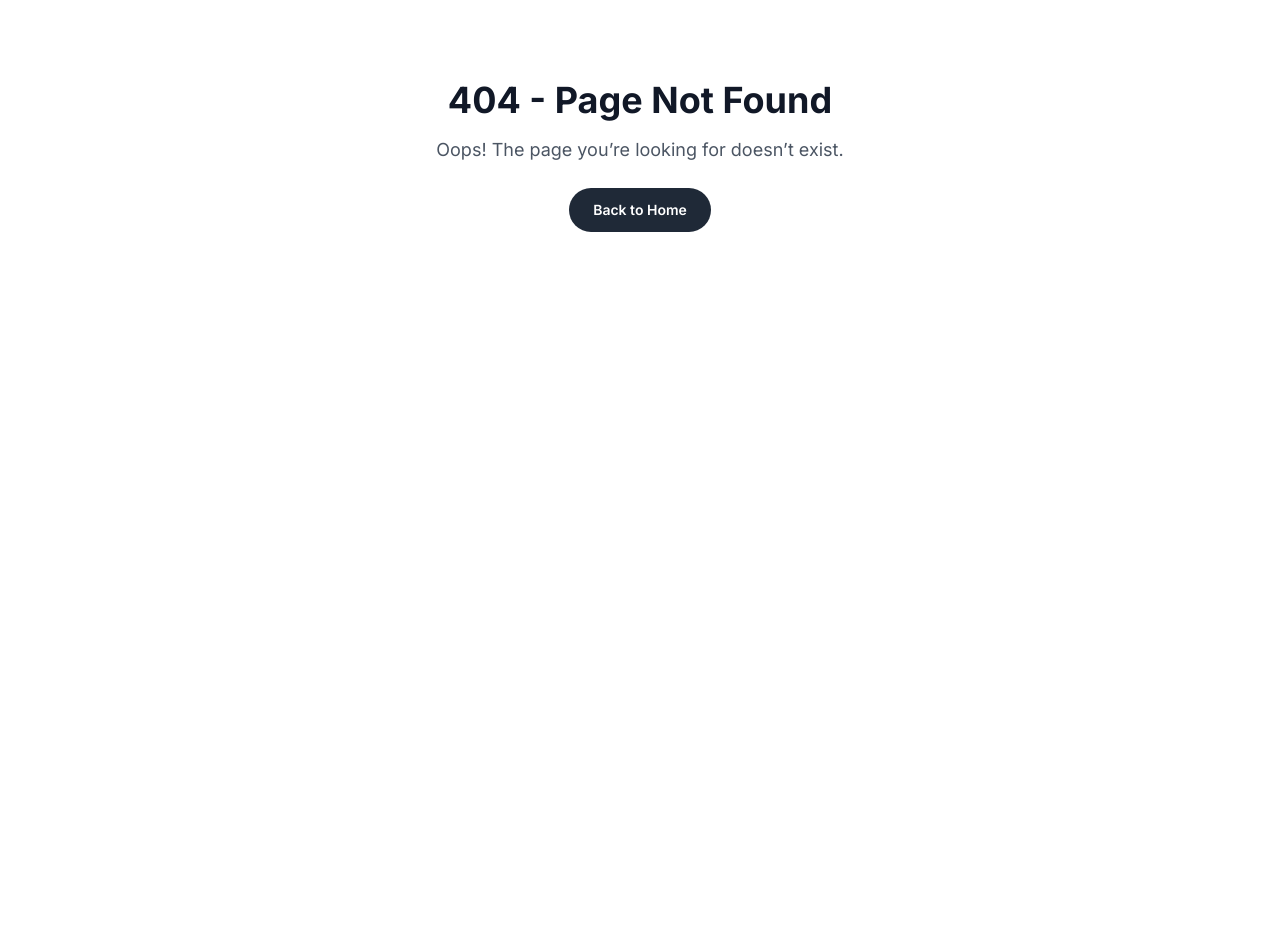
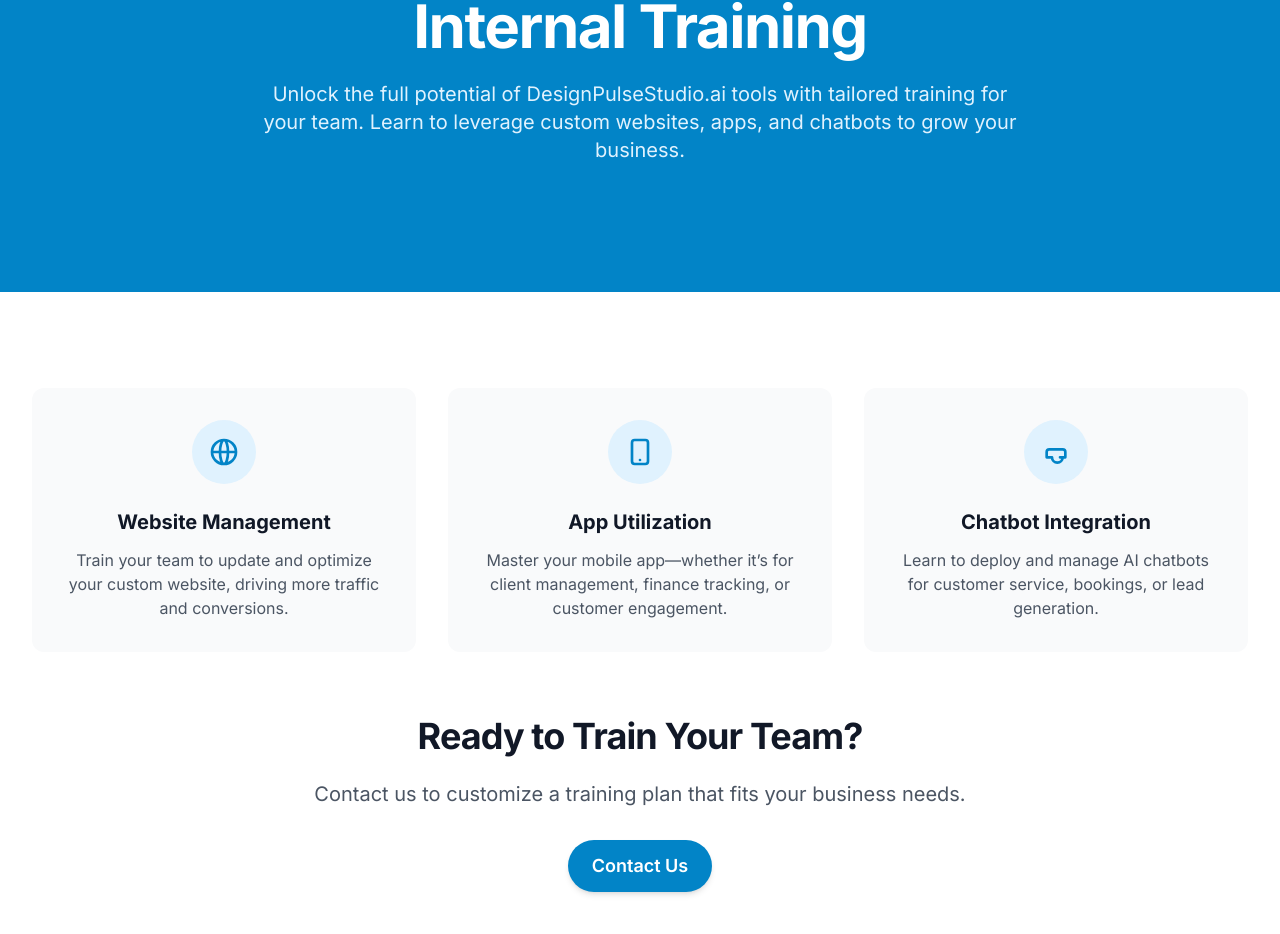
Before and after one commit to zvlu/DesignPulseLandingPage, a React (Vite) app: page /internal-training in a window 1280 px wide. Before the commit this address had no page. Shown: the part 244-1178 px from the top of the page. Before the commit the page ends 800 px from the top, so only its background shows below. Built offline with nearby package versions, Linux system fonts and the light colour scheme.

Commit message:
Add Internal Training page with nav tab and route

```diff
--- a/src/App.tsx
+++ b/src/App.tsx
@@ -19,7 +19,8 @@ import PrivacyPolicyPage from './pages/PrivacyPolicyPage';
 import DocumentationPage from './pages/DocumentationPage';
 import HelpCenterPage from './pages/HelpCenterPage';
 import FAQPage from './pages/FAQPage';
-import NotFoundPage from './pages/NotFoundPage'; // Add this
+import NotFoundPage from './pages/NotFoundPage';
+import InternalTrainingPage from './pages/InternalTrainingPage'; // Add this
 
 function App() {
   return (
@@ -43,8 +44,9 @@ function App() {
         <Route path="documentation" element={<DocumentationPage />} />
         <Route path="help" element={<HelpCenterPage />} />
         <Route path="faq" element={<FAQPage />} />
+        <Route path="internal-training" element={<InternalTrainingPage />} /> {/* Add this */}
       </Route>
-      <Route path="*" element={<NotFoundPage />} /> {/* Add this */}
+      <Route path="*" element={<NotFoundPage />} />
     </Routes>
   );
 }
--- a/src/components/Navbar.tsx
+++ b/src/components/Navbar.tsx
@@ -42,6 +42,7 @@ const Navbar: React.FC = () => {
     { to: '/pricing', label: 'Pricing' },
     { to: '/faq', label: 'FAQ' },
     { to: '/contact', label: 'Contact' },
+    { to: '/internal-training', label: 'Training', icon: <BookOpen className="h-4 w-4 mr-1" /> }, // New Training tab
   ];
 
   const portfolioLinks = [
@@ -199,7 +200,7 @@ const Navbar: React.FC = () => {
                           `flex items-center py-2 px-3 text-sm font-medium ${
                             isActive
                               ? 'text-gray-900 bg-gray-100 rounded-md'
-                              : 'text-gray-600 hover:text-gray-900 hover:bg-gray-50'
+                            : 'text-gray-600 hover:text-gray-900 hover:bg-gray-50'
                           } transition-colors duration-200`
                         }
                         onClick={handlePortfolioClick} // Close dropdown and menu on click
--- /dev/null
+++ b/src/pages/InternalTrainingPage.tsx
@@ -0,0 +1,122 @@
+import React from 'react';
+import { Link } from 'react-router-dom';
+
+const InternalTrainingPage: React.FC = () => {
+  return (
+    <>
+      {/* Hero Section */}
+      <section className="bg-primary-600 text-white">
+        <div className="container section">
+          <div className="text-center max-w-3xl mx-auto">
+            <h1 className="heading-xl mb-6">Internal Training</h1>
+            <p className="text-xl text-primary-100 mb-8">
+              Unlock the full potential of DesignPulseStudio.ai tools with tailored training for your team. Learn to leverage custom websites, apps, and chatbots to grow your business.
+            </p>
+          </div>
+        </div>
+      </section>
+
+      {/* Training Offerings */}
+      <section className="bg-white">
+        <div className="container section">
+          <div className="grid grid-cols-1 md:grid-cols-3 gap-8 mb-16">
+            {/* Website Training */}
+            <div className="bg-gray-50 p-8 rounded-xl text-center">
+              <div className="bg-primary-100 p-4 rounded-full w-16 h-16 flex items-center justify-center mx-auto mb-6">
+                <svg className="h-8 w-8 text-primary-600" fill="none" stroke="currentColor" viewBox="0 0 24 24">
+                  <path strokeLinecap="round" strokeLinejoin="round" strokeWidth="2" d="M21 12a9 9 0 01-9 9m9-9a9 9 0 00-9-9m9 9H3m9 9a9 9 0 01-9-9m9 9c1.657 0 3-4.03 3-9s-1.343-9-3-9m0 18c-1.657 0-3-4.03-3-9s1.343-9 3-9m-9 9a9 9 0 019-9" />
+                </svg>
+              </div>
+              <h3 className="text-xl font-bold text-gray-900 mb-3">Website Management</h3>
+              <p className="text-gray-600">
+                Train your team to update and optimize your custom website, driving more traffic and conversions.
+              </p>
+            </div>
+
+            {/* App Training */}
+            <div className="bg-gray-50 p-8 rounded-xl text-center">
+              <div className="bg-primary-100 p-4 rounded-full w-16 h-16 flex items-center justify-center mx-auto mb-6">
+                <svg className="h-8 w-8 text-primary-600" fill="none" stroke="currentColor" viewBox="0 0 24 24">
+                  <path strokeLinecap="round" strokeLinejoin="round" strokeWidth="2" d="M12 18h.01M8 21h8a2 2 0 002-2V5a2 2 0 00-2-2H8a2 2 0 00-2 2v14a2 2 0 002 2z" />
+                </svg>
+              </div>
+              <h3 className="text-xl font-bold text-gray-900 mb-3">App Utilization</h3>
+              <p className="text-gray-600">
+                Master your mobile app—whether it’s for client management, finance tracking, or customer engagement.
+              </p>
+            </div>
+
+            {/* Chatbot Training */}
+            <div className="bg-gray-50 p-8 rounded-xl text-center">
+              <div className="bg-primary-100 p-4 rounded-full w-16 h-16 flex items-center justify-center mx-auto mb-6">
+                <svg className="h-8 w-8 text-primary-600" fill="none" stroke="currentColor" viewBox="0 0 24 24">
+                  <path strokeLinecap="round" strokeLinejoin="round" strokeWidth="2" d="M8 10h.01M12 10h.01M16 10h.01M9 16H5v-4a2 2 0 012-2h10a2 2 0 012 2v4h-4M9 16a4 4 0 008 0" />
+                </svg>
+              </div>
+              <h3 className="text-xl font-bold text-gray-900 mb-3">Chatbot Integration</h3>
+              <p className="text-gray-600">
+                Learn to deploy and manage AI chatbots for customer service, bookings, or lead generation.
+              </p>
+            </div>
+          </div>
+
+          {/* Contact CTA */}
+          <div className="text-center">
+            <h2 className="heading-lg text-gray-900 mb-6">
+              Ready to Train Your Team?
+            </h2>
+            <p className="text-xl text-gray-600 mb-8">
+              Contact us to customize a training plan that fits your business needs.
+            </p>
+            <Link
+              to="/contact"
+              className="btn bg-primary-600 text-white hover:bg-primary-700 inline-flex items-center px-6 py-3 rounded-full text-lg font-semibold shadow-md"
+            >
+              Contact Us
+            </Link>
+          </div>
+        </div>
+      </section>
+
+      {/* FAQ Section */}
+      <section className="bg-gray-50">
+        <div className="container section">
+          <div className="text-center max-w-3xl mx-auto mb-16">
+            <h2 className="heading-lg text-gray-900 mb-4">Training FAQs</h2>
+            <p className="text-xl text-gray-600">
+              Common questions about our training programs.
+            </p>
+          </div>
+          <div className="grid grid-cols-1 md:grid-cols-2 gap-8 max-w-5xl mx-auto">
+            <div>
+              <h3 className="text-xl font-bold text-gray-900 mb-3">What does the training cover?</h3>
+              <p className="text-gray-600">
+                Our programs teach your team to use our custom websites, apps, and chatbots effectively for your specific goals.
+              </p>
+            </div>
+            <div>
+              <h3 className="text-xl font-bold text-gray-900 mb-3">How long is the training?</h3>
+              <p className="text-gray-600">
+                Sessions range from 1-3 hours, tailored to your team’s pace and needs, with ongoing support available.
+              </p>
+            </div>
+            <div>
+              <h3 className="text-xl font-bold text-gray-900 mb-3">Is it in-person or online?</h3>
+              <p className="text-gray-600">
+                We offer both options—virtual sessions for convenience or on-site training for hands-on guidance.
+              </p>
+            </div>
+            <div>
+              <h3 className="text-xl font-bold text-gray-900 mb-3">How do we get started?</h3>
+              <p className="text-gray-600">
+                Reach out via our contact page, and we’ll set up a plan that works for your business.
+              </p>
+            </div>
+          </div>
+        </div>
+      </section>
+    </>
+  );
+};
+
+export default InternalTrainingPage;
```
Also changed, not shown: 3 other files (tests, documents, lock files or other folders).
